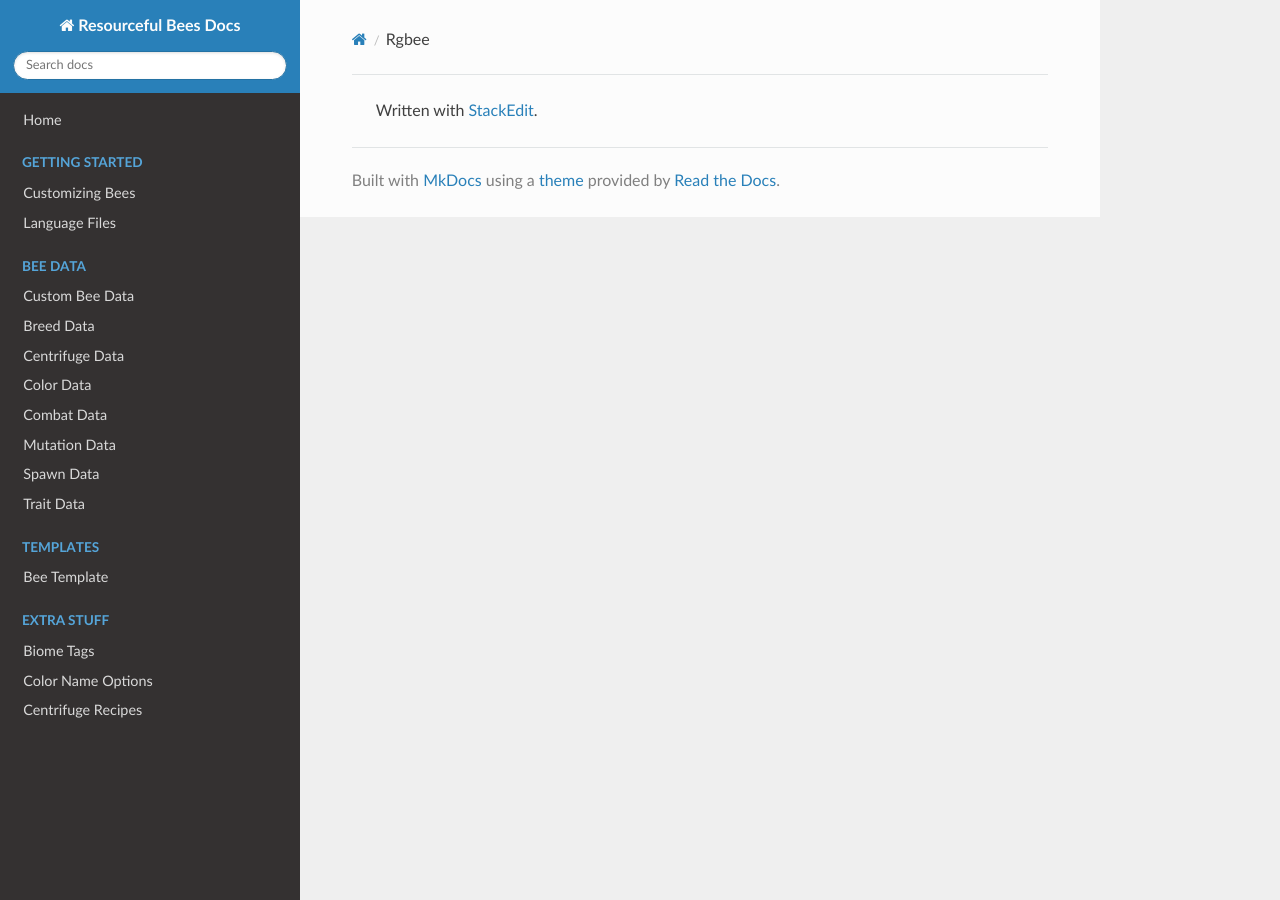
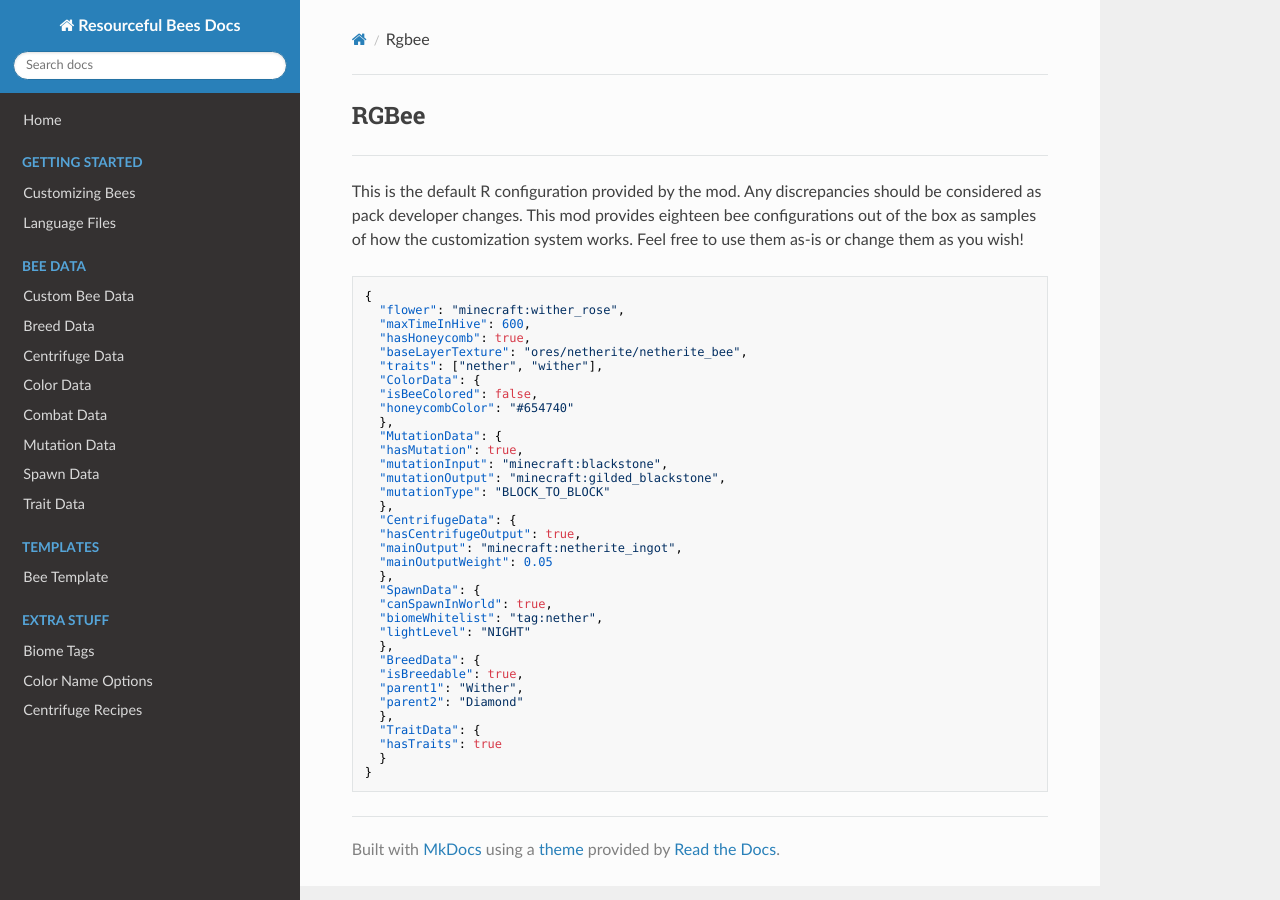
Before and after one commit to Team-Resourceful/ResourcefulBeesDocs, an MkDocs documentation site: the page built from docs/default_bees/rgbee.md, in a window 1280 px wide. Built offline with MkDocs 1.6.1, drawn with Linux system fonts in a browser that asks for light colours; nearby versions of some CDN libraries.

Commit message:
docs/default_bees/rgbee.md updated from https://stackedit.io/

````diff
--- a/docs/default_bees/rgbee.md
+++ b/docs/default_bees/rgbee.md
@@ -1,7 +1,47 @@
+##  **RGBee**
+
+***
+
+This is the default R configuration provided by the mod. Any discrepancies should be considered as pack developer changes. This mod provides eighteen bee configurations out of the box as samples of how the customization system works. Feel free to use them as-is or change them as you wish!
 
 
-
-> Written with [StackEdit](https://stackedit.io/).
+```json
+{
+  "flower": "minecraft:wither_rose",
+  "maxTimeInHive": 600,
+  "hasHoneycomb": true,
+  "baseLayerTexture": "ores/netherite/netherite_bee",
+  "traits": ["nether", "wither"],
+  "ColorData": {
+  "isBeeColored": false,
+  "honeycombColor": "#654740"
+  },
+  "MutationData": {
+  "hasMutation": true,
+  "mutationInput": "minecraft:blackstone",
+  "mutationOutput": "minecraft:gilded_blackstone",
+  "mutationType": "BLOCK_TO_BLOCK"
+  },
+  "CentrifugeData": {
+  "hasCentrifugeOutput": true,
+  "mainOutput": "minecraft:netherite_ingot",
+  "mainOutputWeight": 0.05
+  },
+  "SpawnData": {
+  "canSpawnInWorld": true,
+  "biomeWhitelist": "tag:nether",
+  "lightLevel": "NIGHT"
+  },
+  "BreedData": {
+  "isBreedable": true,
+  "parent1": "Wither",
+  "parent2": "Diamond"
+  },
+  "TraitData": {
+  "hasTraits": true
+  }
+}
+```
 <!--stackedit_data:
-eyJoaXN0b3J5IjpbNzMwOTk4MTE2XX0=
+eyJoaXN0b3J5IjpbLTExNjYxODg1MzNdfQ==
 -->
````
